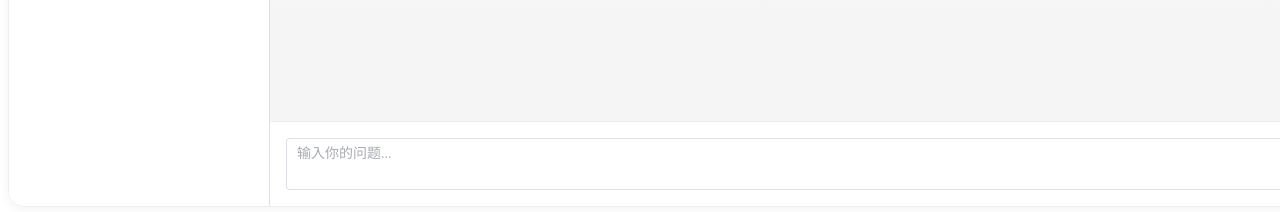
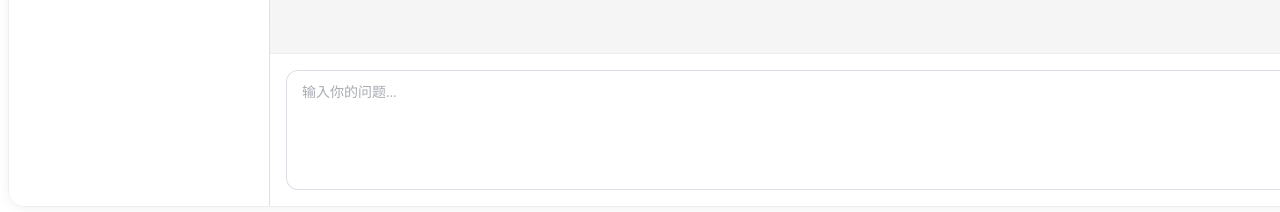
Before and after one commit to shakuakua/net-rag-Vue, a Vue app: page / in a window 1280 px wide. Shown: the part 603-815 px from the top of the page. Built offline with nearby package versions, Linux system fonts and the light colour scheme; the HTML template or start-up script is replaced by a standard one.

Commit message:
完善样式

```diff
--- a/src/components/InputBox.vue
+++ b/src/components/InputBox.vue
@@ -14,7 +14,7 @@
   <div class="button-group">
   <el-upload
         class="upload-btn"
-        :action="''"
+        :action="'/upload/pdf'"
         :http-request="chatStore.uploadFile"
         :disabled="chatStore.isGenerating || chatStore.isUploading"
         :limit="1"
@@ -78,16 +78,18 @@ const handleInput = (value: string) => {
 }
 
 /* 覆盖 Element Plus 输入框样式 */
-.el-textarea__inner {
+.input-textarea :deep(.el-textarea__inner) {
   border-radius: 12px !important;
-  resize: none;
+  resize: none !important;
   padding: 12px 16px !important;
+  height: auto !important;
+  min-height: 120px !important;
 }
 
 .send-btn {
   border-radius: 50% !important;
-  width: 48px;
-  height: 48px;
+  width: 65px;
+  height: 65px;
   flex-shrink: 0;
   display: flex;
   align-items: center;
@@ -97,8 +99,8 @@ const handleInput = (value: string) => {
 .button-group {
   display: flex;
   gap: 8px;
-  align-items: flex-end;
-  height: fit-content;
+  align-items: center;
+  height: auto;
 }
 
 .upload-btn {
@@ -109,7 +111,7 @@ const handleInput = (value: string) => {
 
 .upload-icon-btn {
   border-radius: 10px !important;
-  height: 50px;
+  height: 65px;
   border: 1px solid var(--el-border-color);
   background-color: var(--el-fill-color-light);
   color: var(--el-text-color-primary);
```
Also changed, not shown: src/components/MessageList.vue (+1 -11 lines).
